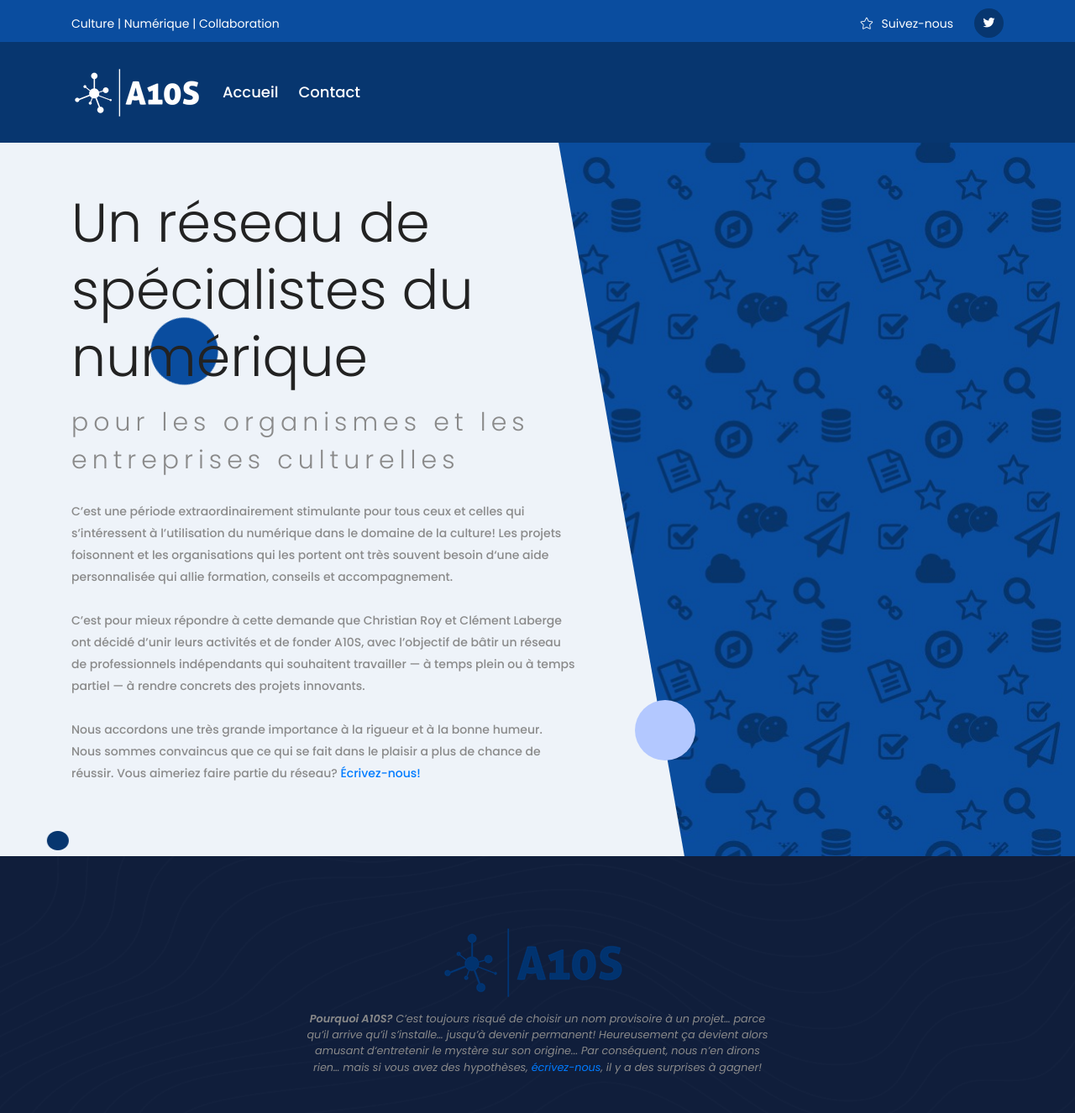
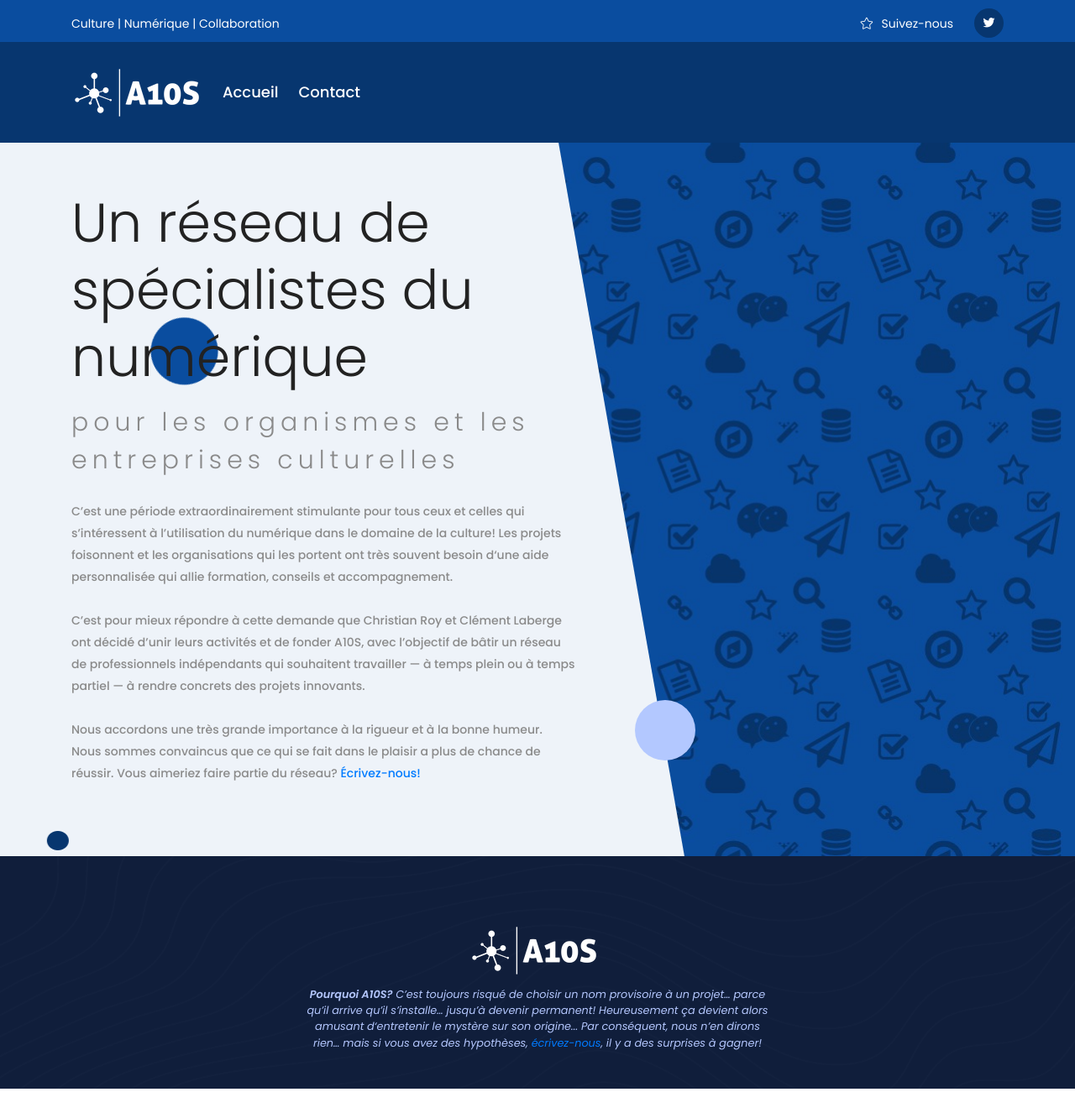
Before and after one commit to a10s-ca/a10s.ca, a Jekyll site: the page built from index.html, in a window 1280 px wide. Shown: the whole page at 84% size. Built offline with Jekyll 4.4.1, drawn with Linux system fonts in a browser that asks for light colours; after the commit the page ends 1297 px from its top, so only the background shows below that.

Commit message:
Improve contrast in footer and add favicon

```diff
--- a/_includes/head.html
+++ b/_includes/head.html
@@ -6,7 +6,13 @@
     {% include opengraph_head.html %}
     {% include gtm_head.html %}
     <title>{% if page.title %} {{page.title}} {% else %} {{site.title}} {% endif %}</title>
+
     <link rel="shortcut icon" href="{{relative_url}}/assets/images/favicon.ico" type="image/png"/>
+    <link rel="apple-touch-icon" sizes="180x180" href="{{relative_url}}/assets/images/apple-touch-icon.png">
+    <link rel="icon" type="image/png" sizes="32x32" href="{{relative_url}}/assets/images/favicon-32x32.png">
+    <link rel="icon" type="image/png" sizes="16x16" href="{{relative_url}}/assets/images/favicon-16x16.png">
+    <link rel="manifest" href="{{relative_url}}/assets/images/site.webmanifest">
+
     <link rel="stylesheet" href="{{relative_url}}/assets/css/bootstrap.min.css"/>
     <link rel="stylesheet" href="{{relative_url}}/assets/css/animate.css"/>
     <link rel="stylesheet" href="{{relative_url}}/assets/css/all.css"/>
--- a/_includes/simple_footer.html
+++ b/_includes/simple_footer.html
@@ -3,7 +3,7 @@
         <div class="row">
             <div class="col-lg-12">
                 <div class="footer-logo text-center pb-45">
-                    <a href="{{site.url}}"><img src="{{site.logo_2}}" alt="{{site.title}}"/></a>
+                    <a href="{{site.url}}"><img src="{{site.logo}}" alt="{{site.title}}"/></a>
                     <div class="small small-text simple_footer_text">
                       <i><b>Pourquoi A10S?</b> C’est toujours risqué de choisir un nom provisoire à un projet… parce qu’il arrive qu’il s’installe… jusqu’à devenir permanent! Heureusement ça devient alors amusant d‘entretenir le mystère sur son origine... Par conséquent, nous n’en dirons rien… mais si vous avez des hypothèses, <a href="/contact">écrivez-nous</a>, il y a des surprises à gagner!</i>
                     </div>
--- a/_sass/_common.scss
+++ b/_sass/_common.scss
@@ -15,6 +15,7 @@
   margin: auto;
   margin-top: 10px;
   max-width: 50%;
+  color: #B4C7FE;
 }
 
  body {
```
Also changed, not shown: assets/images/android-chrome-192x192.png (added), assets/images/android-chrome-512x512.png (added), assets/images/apple-touch-icon.png (added), assets/images/favicon-16x16.png (added), assets/images/favicon-32x32.png (added), assets/images/favicon.ico, assets/images/site.webmanifest (added).
